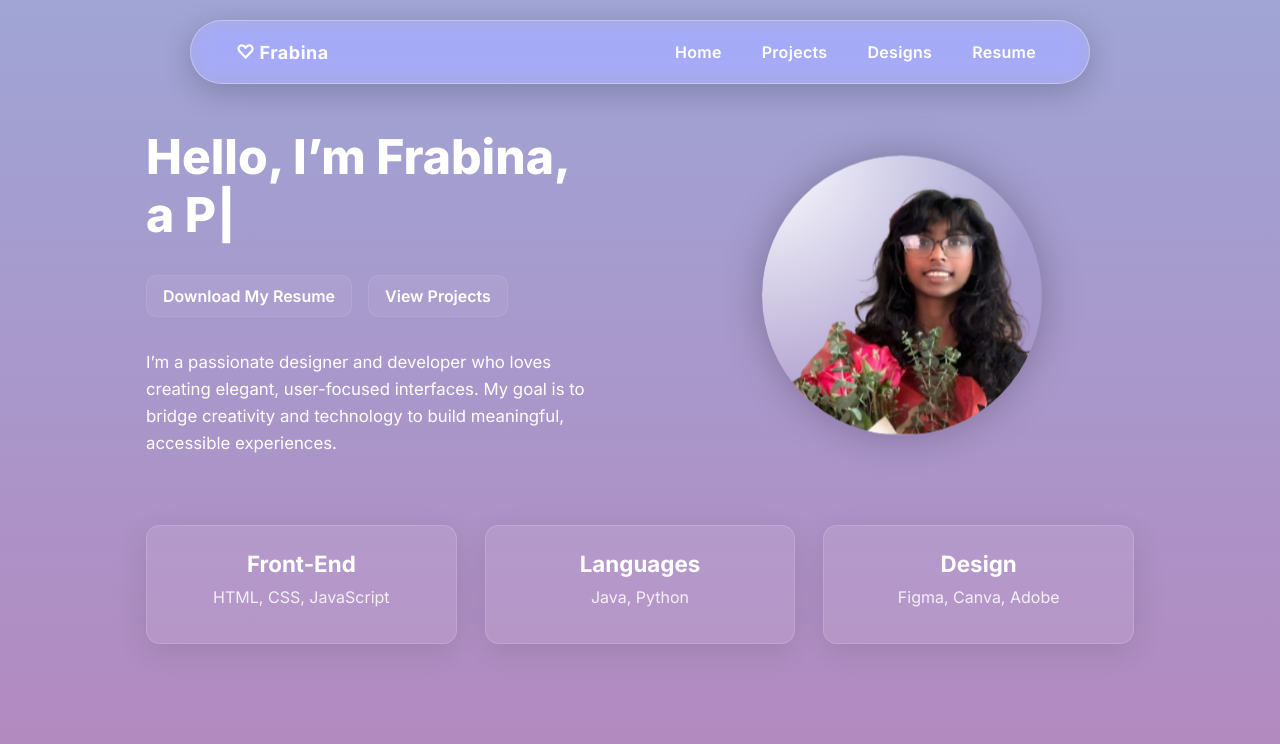
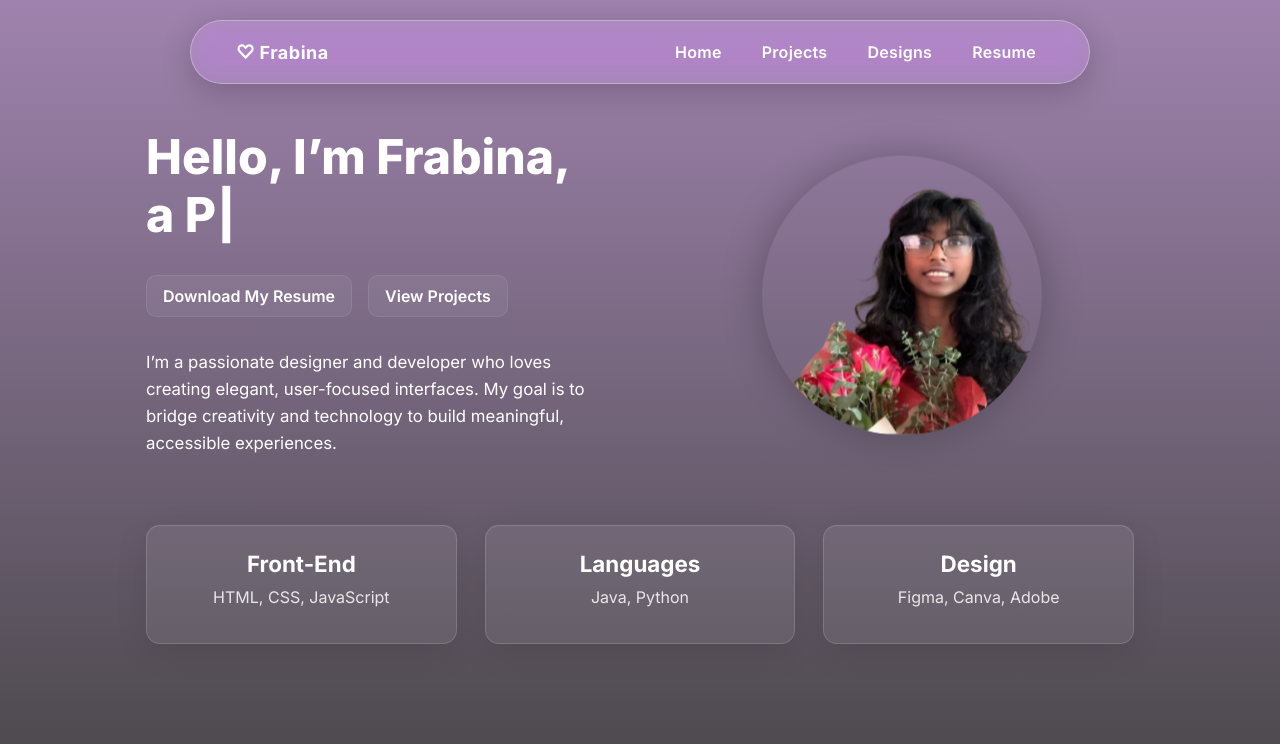
Before and after one commit to Frabina27/Frabinas-Portfolio, a React (Create React App) app: page / in a window 1280 px wide. Shown: the top 744 px of the page. Built offline with nearby package versions, Linux system fonts and the light colour scheme.

Commit message:
Removed 'sky' color since I wasn't using it anymore

```diff
--- a/src/index.css
+++ b/src/index.css
@@ -1,11 +1,10 @@
 @import url('https://fonts.googleapis.com/css2?family=Inter:wght@300;400;600;700;800&display=swap');
 
 :root{
-  --bg-1: #9fa5d5;
-  --bg-2: #b488bf;
+  --bg-1: #9f83ae;
+  --bg-2: #484648;
   --glass: rgba(255,255,255,0.04);
   --glass-border: rgba(255,255,255,0.06);
-  --sky: #ffffff; /* no more blue just white */
   --text: #ffffff;
 }
 
@@ -65,7 +64,7 @@ body{
 
 /* Buttons */
 .btn {
-  background: rgba(255,255,255,0.06);
+  background: var(--glass-border);
   border: 1px solid rgba(255,255,255,0.08);
   color: var(--text);
   padding: 10px 16px;
```
